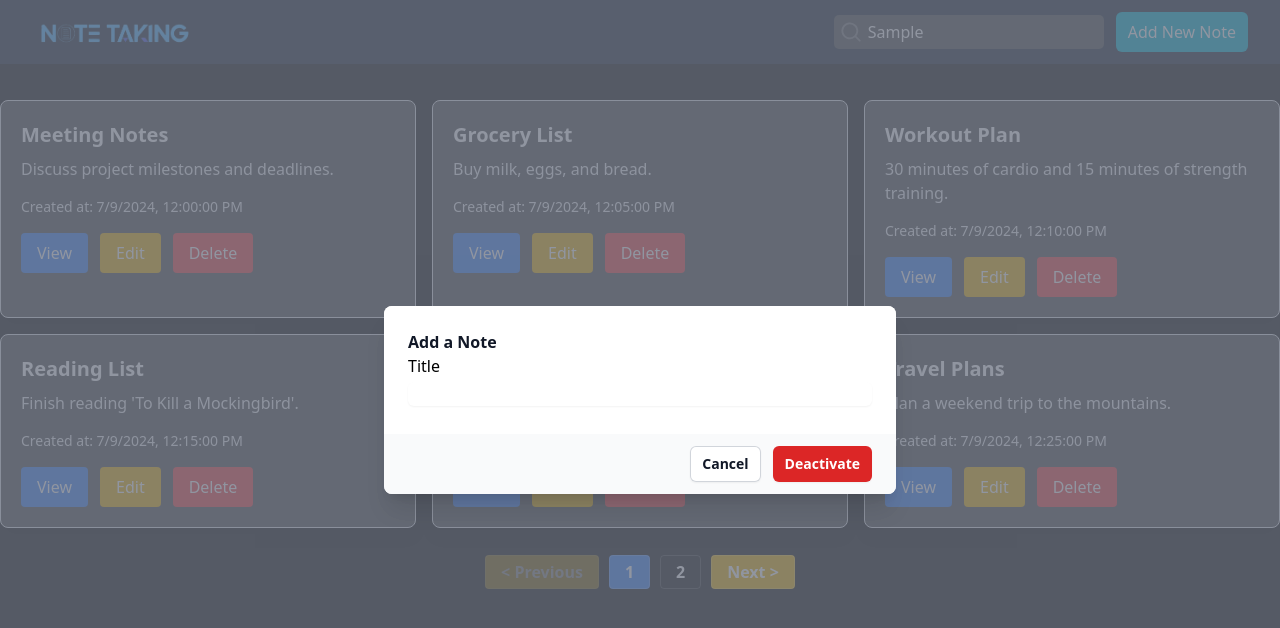
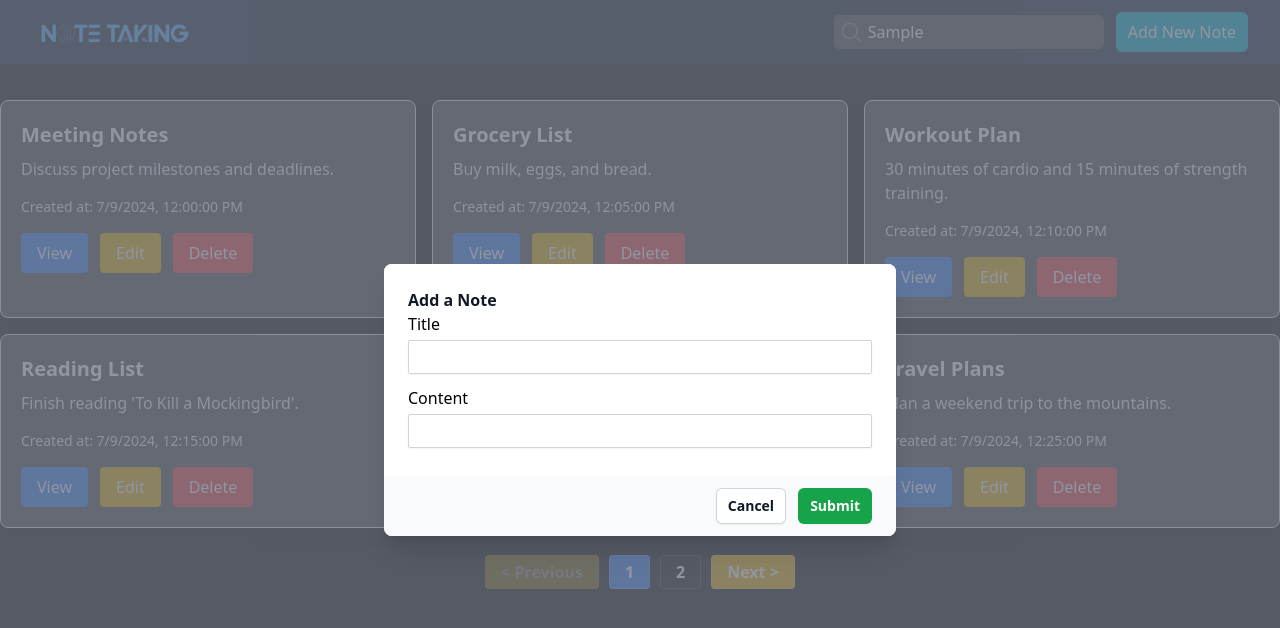
Before and after one commit to Shikha115/Note-Taking-Website, a React (Vite) app in the folder frontend/: page / in a window 1280 px wide. Both pictures are taken after typing "Sample" into the empty fields and a click on the button "Add New Note". Shown: the top 628 px of the page. Built offline with nearby package versions, Linux system fonts and the light colour scheme.

Commit message:
added modal form

```diff
--- a/frontend/src/components/NoteCards/CardModal.jsx
+++ b/frontend/src/components/NoteCards/CardModal.jsx
@@ -1,4 +1,4 @@
-import React from "react";
+import React, { useState } from "react";
 import {
   Dialog,
   DialogBackdrop,
@@ -6,8 +6,12 @@ import {
   DialogTitle,
 } from "@headlessui/react";
 import { ExclamationTriangleIcon } from "@heroicons/react/24/outline";
+import { useDispatch, useSelector } from "react-redux";
+import { setData } from "../../slices/CardSearchSlice";
 
 function CardModal({ operationModal, setOperationModal, operation }) {
+  const [data, setData] = useState({});
+  const dispatch = useDispatch();
   return (
     <Dialog
       open={operationModal}
@@ -43,7 +47,18 @@ function CardModal({ operationModal, setOperationModal, operation }) {
                       <label>Title</label>
                       <input
                         type="text"
-                        className="mt-1 block w-full rounded-md border-gray-300 shadow-sm focus:border-indigo-300 focus:ring focus:ring-indigo-200 focus:ring-opacity-50"
+                        value={data.content}
+                        className="mt-1 border block w-full py-1 rounded-sm border-gray-300 shadow-sm focus-visible:outline-0"
+                        onChange={(e) => setData({ title: e.target.value })}
+                      />
+                    </div>
+                    <div className="mb-3">
+                      <label>Content</label>
+                      <input
+                        type="text"
+                        value={data.content}
+                        className="mt-1 border block w-full py-1 rounded-sm border-gray-300 shadow-sm focus-visible:outline-0"
+                        onChange={(e) => setData({ content: e.target.value })}
                       />
                     </div>
                   </form>
@@ -53,10 +68,13 @@ function CardModal({ operationModal, setOperationModal, operation }) {
             <div className="bg-gray-50 px-4 py-3 sm:flex sm:flex-row-reverse sm:px-6">
               <button
                 type="button"
-                onClick={() => setOperationModal(false)}
-                className="inline-flex w-full justify-center rounded-md bg-red-600 px-3 py-2 text-sm font-semibold text-white shadow-sm hover:bg-red-500 sm:ml-3 sm:w-auto"
+                onClick={() => {
+                  setOperationModal(false);
+                  dispatch(setData(data));
+                }}
+                className="inline-flex w-full justify-center rounded-md bg-green-600 px-3 py-2 text-sm font-semibold text-white shadow-sm sm:ml-3 sm:w-auto"
               >
-                Deactivate
+                Submit
               </button>
               <button
                 type="button"
--- a/frontend/src/slices/CardSearchSlice.js
+++ b/frontend/src/slices/CardSearchSlice.js
@@ -2,6 +2,12 @@ import { createSlice } from "@reduxjs/toolkit";
 
 const initialState = {
   input: "",
+  data: [
+    {
+      title: "",
+      content: "",
+    },
+  ],
 };
 
 export const CardSearchSlice = createSlice({
@@ -12,10 +18,13 @@ export const CardSearchSlice = createSlice({
       console.log("🚀 ~ action:", action);
       state.input = action.payload;
     },
+    setData: (state, action) => {
+      state.data=[...state.data,...action.payload]
+    },
   },
 });
 
 // Action creators are generated for each case reducer function
-export const { setInput } = CardSearchSlice.actions;
+export const { setInput,setData } = CardSearchSlice.actions;
 
 export default CardSearchSlice.reducer;
```
